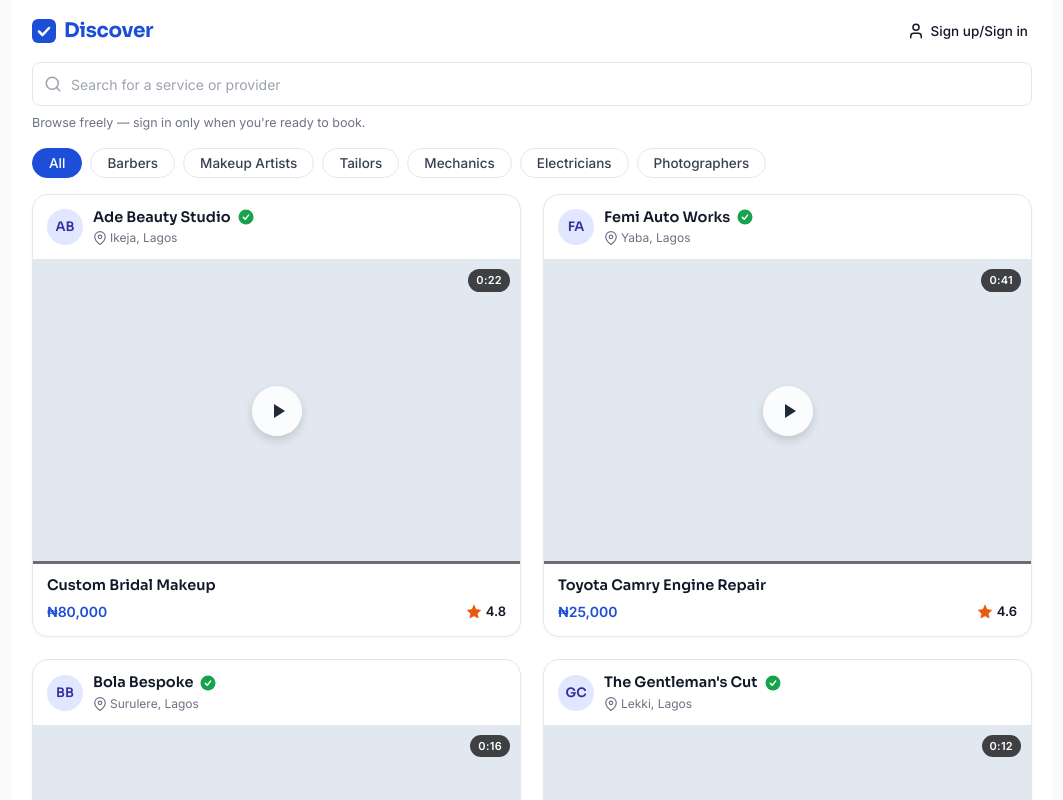
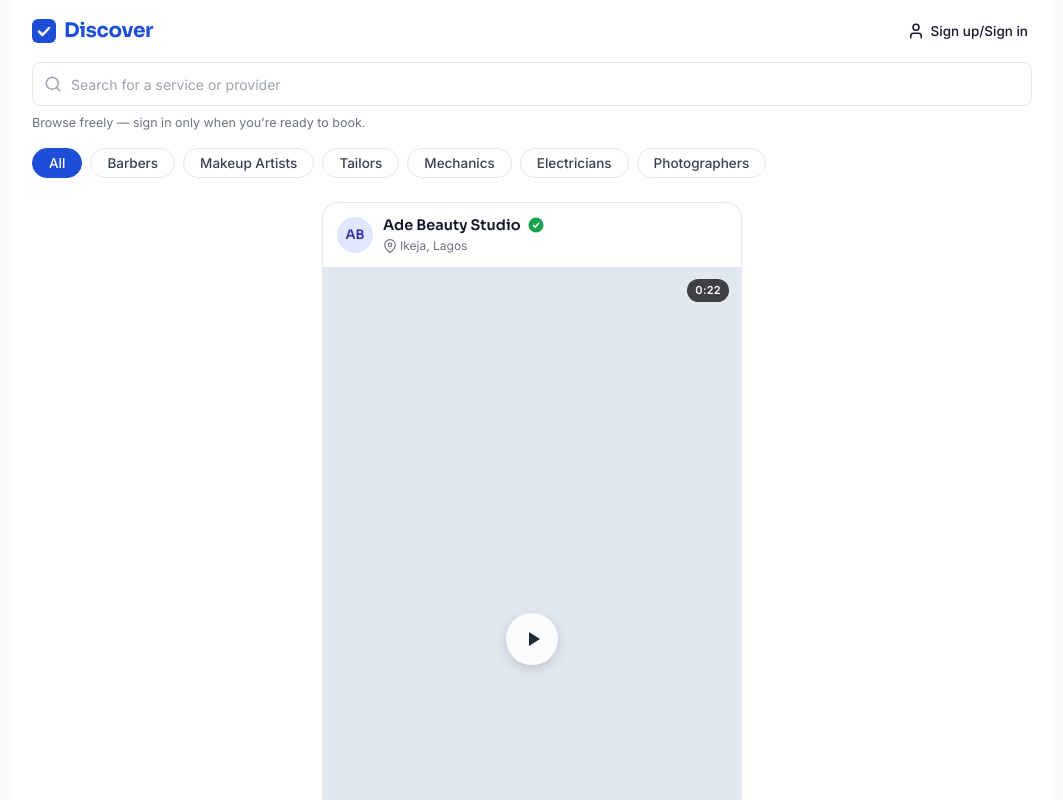
Before and after one commit to skilxpresshackathon/stacstart-project, a React (Vite) app: page / in a window 1280 px wide. Shown: the top 800 px of the page, without its empty margins (108-1171 px from the left). Built offline with nearby package versions, Linux system fonts and the light colour scheme.

Commit message:
fix: refine discover feed scrolling and layout

```diff
--- a/src/index.css
+++ b/src/index.css
@@ -31,6 +31,10 @@
   padding: 0;
 }
 
+html {
+  scroll-behavior: smooth;
+}
+
 body {
   font-family: var(--font-body);
   background-color: var(--color-bg-page);
@@ -55,6 +59,28 @@ body {
   background-color: var(--color-bg-card);
   display: flex;
   flex-direction: column;
+}
+
+/* Marketplace Header Area (Participates in scroll: hides on scroll down, reveals immediately on scroll up) */
+.marketplace-header-area {
+  z-index: 50;
+  background-color: var(--color-bg-card);
+  transition: transform 0.28s cubic-bezier(0.16, 1, 0.3, 1), box-shadow 0.2s ease;
+  will-change: transform;
+}
+
+.marketplace-header-area.header-visible {
+  transform: translateY(0);
+  pointer-events: auto;
+}
+
+.marketplace-header-area.header-hidden {
+  transform: translateY(-100%);
+  pointer-events: none;
+}
+
+.marketplace-header-area.scrolled-header {
+  box-shadow: 0 4px 16px rgba(0, 0, 0, 0.08);
 }
 
 /* Header */
@@ -99,6 +125,58 @@ body {
 .auth-action-btn:hover {
   color: var(--color-primary);
   background-color: #F8FAFC;
+}
+
+.header-menu-btn {
+  display: flex;
+  align-items: center;
+  justify-content: center;
+  width: 36px;
+  height: 36px;
+  background: none;
+  border: none;
+  color: var(--color-text-main);
+  border-radius: 50%;
+  cursor: pointer;
+  transition: background-color 0.15s ease, color 0.15s ease;
+}
+
+.header-menu-btn:hover {
+  background-color: #F3F4F6;
+  color: var(--color-primary);
+}
+
+/* Global Notification Toast */
+.global-toast {
+  position: sticky;
+  top: 10px;
+  z-index: 80;
+  margin: 0 16px 12px 16px;
+  background-color: #1E293B;
+  color: #FFFFFF;
+  font-size: 13.5px;
+  font-weight: 500;
+  padding: 10px 14px;
+  border-radius: 8px;
+  display: flex;
+  align-items: center;
+  justify-content: space-between;
+  box-shadow: 0 4px 12px rgba(0, 0, 0, 0.15);
+  animation: fadeIn 0.18s ease-out;
+}
+
+.toast-dismiss-btn {
+  background: none;
+  border: none;
+  color: #94A3B8;
+  font-size: 14px;
+  cursor: pointer;
+  padding: 2px 6px;
+  margin-left: 8px;
+}
+
+.toast-dismiss-btn:hover {
+  color: #FFFFFF;
 }
 
 /* Search Section */
@@ -202,23 +280,19 @@ body {
 /* Marketplace Content & Provider Cards */
 .marketplace-content {
   flex: 1;
-  padding: 0 20px 32px 20px;
+  padding: 8px 16px 40px 16px;
+  display: flex;
+  justify-content: center;
 }
 
-/* Default (Mobile): single column feed matching Figma proportions */
+/* Single vertical portrait feed across mobile, tablet, and desktop */
 .provider-card-list {
   display: flex;
   flex-direction: column;
-  gap: 18px;
-}
-
-/* On larger screens (Tablet / Desktop): responsive grid preserving card visual proportions */
-@media (min-width: 640px) {
-  .provider-card-list {
-    display: grid;
-    grid-template-columns: repeat(auto-fill, minmax(320px, 1fr));
-    gap: 22px;
-  }
+  gap: 24px;
+  width: 100%;
+  max-width: 420px;
+  margin: 0 auto;
 }
 
 .provider-card {
@@ -229,11 +303,13 @@ body {
   box-shadow: 0 1px 3px rgba(0, 0, 0, 0.04);
   display: flex;
   flex-direction: column;
-  transition: box-shadow 0.15s ease;
+  transition: box-shadow 0.15s ease, transform 0.15s ease;
+  cursor: pointer;
+  width: 100%;
 }
 
 .provider-card:hover {
-  box-shadow: 0 4px 12px rgba(0, 0, 0, 0.07);
+  box-shadow: 0 4px 16px rgba(0, 0, 0, 0.08);
 }
 
 /* Card Header */
@@ -296,11 +372,11 @@ body {
   margin-top: 1px;
 }
 
-/* Video Preview Area */
+/* Video Preview Area - 9:16 Short-Form Vertical Format */
 .video-preview-container {
   position: relative;
   width: 100%;
-  aspect-ratio: 16 / 10;
+  aspect-ratio: 9 / 16;
   background-color: var(--color-video-bg);
   display: flex;
   align-items: center;
@@ -311,8 +387,8 @@ body {
 
 .video-duration-badge {
   position: absolute;
-  top: 10px;
-  right: 10px;
+  top: 12px;
+  right: 12px;
   background-color: rgba(0, 0, 0, 0.72);
   color: #FFFFFF;
   font-size: 11px;
@@ -324,8 +400,8 @@ body {
 }
 
 .play-button-overlay {
-  width: 50px;
-  height: 50px;
+  width: 52px;
+  height: 52px;
   border-radius: 50%;
   background-color: rgba(255, 255, 255, 0.85);
   backdrop-filter: blur(4px);
@@ -336,7 +412,7 @@ body {
   justify-content: center;
   color: #1F2937;
   cursor: pointer;
-  box-shadow: 0 4px 10px rgba(0, 0, 0, 0.15);
+  box-shadow: 0 4px 12px rgba(0, 0, 0, 0.15);
   transition: transform 0.2s ease, background-color 0.2s ease;
   z-index: 2;
 }
@@ -427,59 +503,6 @@ body {
 .empty-state-subtitle {
   font-size: 13.5px;
   color: var(--color-text-muted);
-}
-
-/* Day 3 Header Menu Button */
-.header-menu-btn {
-  display: flex;
-  align-items: center;
-  justify-content: center;
-  width: 36px;
-  height: 36px;
-  background: none;
-  border: none;
-  color: var(--color-text-main);
-  border-radius: 50%;
-  cursor: pointer;
-  transition: background-color 0.15s ease, color 0.15s ease;
-}
-
-.header-menu-btn:hover {
-  background-color: #F3F4F6;
-  color: var(--color-primary);
-}
-
-/* Global Notification Toast */
-.global-toast {
-  position: sticky;
-  top: 10px;
-  z-index: 80;
-  margin: 0 16px 12px 16px;
-  background-color: #1E293B;
-  color: #FFFFFF;
-  font-size: 13.5px;
-  font-weight: 500;
-  padding: 10px 14px;
-  border-radius: 8px;
-  display: flex;
-  align-items: center;
-  justify-content: space-between;
-  box-shadow: 0 4px 12px rgba(0, 0, 0, 0.15);
-  animation: fadeIn 0.18s ease-out;
-}
-
-.toast-dismiss-btn {
-  background: none;
-  border: none;
-  color: #94A3B8;
-  font-size: 14px;
-  cursor: pointer;
-  padding: 2px 6px;
-  margin-left: 8px;
-}
-
-.toast-dismiss-btn:hover {
-  color: #FFFFFF;
 }
 
 /* Navigation Drawer (Screen 3) */
@@ -900,7 +923,11 @@ body {
 }
 
 .detail-video-container {
-  aspect-ratio: 16 / 10;
+  aspect-ratio: 9 / 16;
+  max-height: 420px;
+  width: auto;
+  margin: 0 auto;
+  border-radius: 12px;
 }
 
 .detail-service-body {
--- a/src/pages/DiscoverPage.tsx
+++ b/src/pages/DiscoverPage.tsx
@@ -1,4 +1,4 @@
-import { useState, useMemo } from 'react'
+import { useState, useMemo, useEffect, useRef } from 'react'
 import { Header } from '../components/marketplace/Header'
 import { SearchBar } from '../components/marketplace/SearchBar'
 import { CategoryFilter } from '../components/marketplace/CategoryFilter'
@@ -25,6 +25,39 @@ export function DiscoverPage() {
   const [bookingTargetItem, setBookingTargetItem] = useState<MarketplaceItem | null>(null)
   const [bookings, setBookings] = useState<BookingRequest[]>([])
   const [notification, setNotification] = useState<string | null>(null)
+
+  // Scroll direction detection for header hide/reveal
+  const [isHeaderVisible, setIsHeaderVisible] = useState(true)
+  const [isScrolled, setIsScrolled] = useState(false)
+  const lastScrollY = useRef(0)
+
+  useEffect(() => {
+    if (currentView !== 'discover') return
+
+    const handleScroll = () => {
+      const currentScrollY = window.scrollY
+      const prevScrollY = lastScrollY.current
+      const delta = currentScrollY - prevScrollY
+
+      setIsScrolled(currentScrollY > 15)
+
+      // Always show header when at the very top of the page
+      if (currentScrollY <= 15) {
+        setIsHeaderVisible(true)
+      } else if (delta > 6 && currentScrollY > 60) {
+        // Scrolling downward -> hide header
+        setIsHeaderVisible(false)
+      } else if (delta < -6) {
+        // Scrolling upward -> immediately reveal header
+        setIsHeaderVisible(true)
+      }
+
+      lastScrollY.current = currentScrollY
+    }
+
+    window.addEventListener('scroll', handleScroll, { passive: true })
+    return () => window.removeEventListener('scroll', handleScroll)
+  }, [currentView])
 
   const showNotification = (msg: string) => {
     setNotification(msg)
@@ -107,6 +140,7 @@ export function DiscoverPage() {
 
   const handleNavigateSearch = () => {
     setCurrentView('discover')
+    setIsHeaderVisible(true)
     setTimeout(() => {
       const searchEl = document.getElementById('marketplace-search-input')
       if (searchEl) {
@@ -141,31 +175,43 @@ export function DiscoverPage() {
           </div>
         )}
 
+        {currentView === 'discover' ? (
+          <>
+            <div
+              className={`marketplace-header-area ${
+                isHeaderVisible ? 'header-visible' : 'header-hidden'
+              } ${isScrolled ? 'scrolled-header' : ''}`}
+            >
               <Header
                 user={currentUser}
                 onAuthClick={() => handleOpenAuth('login')}
                 onMenuClick={() => setIsDrawerOpen(true)}
               />
-
-        {currentView === 'discover' ? (
-          <>
               <SearchBar value={searchQuery} onChange={setSearchQuery} />
               <CategoryFilter
                 categories={CATEGORIES}
                 selectedCategory={selectedCategory}
                 onSelectCategory={setSelectedCategory}
               />
+            </div>
             <main className="marketplace-content">
               <ProviderCardList items={filteredItems} onItemClick={handleCardClick} />
             </main>
           </>
         ) : (
+          <>
+            <Header
+              user={currentUser}
+              onAuthClick={() => handleOpenAuth('login')}
+              onMenuClick={() => setIsDrawerOpen(true)}
+            />
             <main className="marketplace-content">
               <BookingsView
                 bookings={bookings}
                 onBackToDiscover={() => setCurrentView('discover')}
               />
             </main>
+          </>
         )}
 
         {/* Navigation Drawer */}
```
Lines whose indentation alone changed are shown as unchanged.
